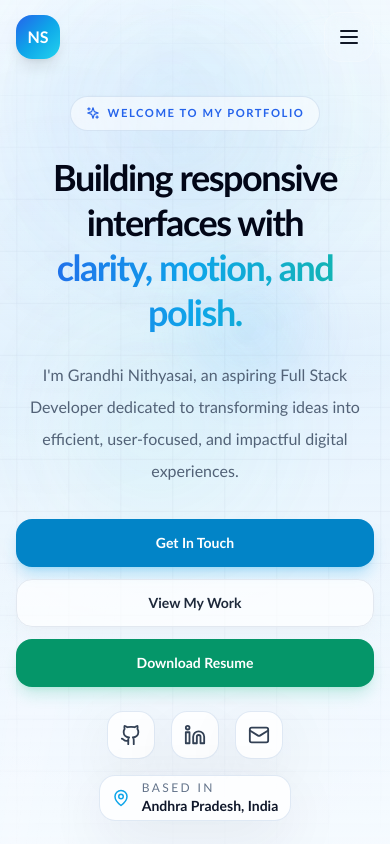
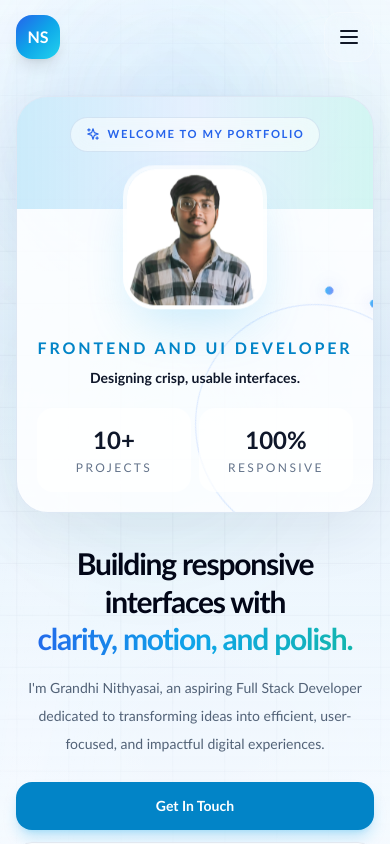
Before and after one commit to nithyasai05/Portfolio, a React (Vite) app: page / in a window 390 px wide. Shown: the top 844 px of the page. Built offline with nearby package versions, Linux system fonts and the light colour scheme.

Commit message:
Polish hero mobile responsiveness

```diff
--- a/src/components/Hero.jsx
+++ b/src/components/Hero.jsx
@@ -1,5 +1,5 @@
 import React, { useState } from "react";
-import { Github, Linkedin, Mail, ArrowDown, X, Download, Sparkles, MapPin, Briefcase } from "lucide-react";
+import { Github, Linkedin, Mail, ArrowDown, X, Download, Sparkles, MapPin } from "lucide-react";
 import Reveal from './Reveal';
 
 const Hero = () => {
@@ -36,30 +36,26 @@ const Hero = () => {
       className="scroll-mt-24 bg-transparent px-0 transition-colors duration-300"
     >
       <div className="section-shell mx-auto flex min-h-[calc(100svh-5rem)] w-full max-w-7xl box-border items-start px-4 pb-6 pt-24 sm:px-6 sm:pb-8 sm:pt-28 lg:items-center lg:px-8 lg:pb-4 mobile-tight">
-        <div className="hero-grid hero-stage w-full gap-8 lg:gap-10">
-          <Reveal className="w-full text-center lg:text-left" variant="left">
-            <span className="section-kicker mb-6">
-              <Sparkles size={14} />
-              Welcome to My Portfolio
-            </span>
-            <h1 className="section-title text-4xl font-bold leading-tight text-slate-950 dark:text-white sm:text-5xl md:text-6xl xl:text-7xl">
+        <div className="hero-grid hero-stage w-full gap-6 sm:gap-8 lg:gap-10">
+          <Reveal className="order-2 mx-auto w-full max-w-2xl text-center lg:order-1 lg:mx-0 lg:max-w-none lg:text-left" variant="left">
+            <h1 className="section-title text-3xl font-bold leading-tight text-slate-950 dark:text-white sm:text-5xl md:text-6xl xl:text-7xl">
               Building responsive interfaces with
               <span className="block bg-gradient-to-r from-blue-600 via-sky-500 to-teal-500 bg-clip-text text-transparent">
                 clarity, motion, and polish.
               </span>
             </h1>
 
-            <p className="section-copy mt-6 max-w-2xl text-base leading-8 text-slate-600 dark:text-slate-300 sm:text-lg lg:mx-0 mx-auto">
+            <p className="section-copy mx-auto mt-4 max-w-xl text-sm leading-7 text-slate-600 dark:text-slate-300 sm:mt-6 sm:max-w-2xl sm:text-lg sm:leading-8 lg:mx-0">
               I'm Grandhi Nithyasai, an aspiring Full Stack Developer dedicated to transforming ideas into efficient, user-focused, and impactful digital experiences.
             </p>
-            <div className="mt-8 flex flex-col gap-3 sm:flex-row sm:flex-wrap sm:justify-center lg:justify-start">
+            <div className="mt-6 grid gap-3 sm:mt-8 sm:flex sm:flex-row sm:flex-wrap sm:justify-center lg:justify-start">
               <button
                 onClick={() =>
                   document.getElementById("contact")?.scrollIntoView({
                     behavior: "smooth",
                   })
                 }
-                className="inline-flex min-h-12 items-center justify-center rounded-2xl bg-sky-600 px-7 py-3 text-sm font-semibold text-white shadow-lg shadow-sky-500/25 transition-all duration-300 hover:-translate-y-1 hover:bg-sky-700"
+                className="inline-flex min-h-12 w-full items-center justify-center rounded-2xl bg-sky-600 px-6 py-3 text-sm font-semibold text-white shadow-lg shadow-sky-500/25 transition-all duration-300 hover:-translate-y-1 hover:bg-sky-700 sm:w-auto sm:px-7"
               >
                 Get In Touch
               </button>
@@ -70,20 +66,20 @@ const Hero = () => {
                     behavior: "smooth",
                   })
                 }
-                className="inline-flex min-h-12 items-center justify-center rounded-2xl border border-slate-200 bg-white/70 px-7 py-3 text-sm font-semibold text-slate-800 shadow-lg shadow-slate-200/30 transition-all duration-300 hover:-translate-y-1 hover:bg-white dark:border-slate-700 dark:bg-slate-900/70 dark:text-white dark:shadow-black/20 dark:hover:bg-slate-900"
+                className="inline-flex min-h-12 w-full items-center justify-center rounded-2xl border border-slate-200 bg-white/70 px-6 py-3 text-sm font-semibold text-slate-800 shadow-lg shadow-slate-200/30 transition-all duration-300 hover:-translate-y-1 hover:bg-white dark:border-slate-700 dark:bg-slate-900/70 dark:text-white dark:shadow-black/20 dark:hover:bg-slate-900 sm:w-auto sm:px-7"
               >
                 View My Work
               </button>
 
               <button
                 onClick={downloadResume}
-                className="inline-flex min-h-12 items-center justify-center rounded-2xl bg-emerald-600 px-7 py-3 text-sm font-semibold text-white shadow-lg shadow-emerald-500/20 transition-all duration-300 hover:-translate-y-1 hover:bg-emerald-700"
+                className="inline-flex min-h-12 w-full items-center justify-center rounded-2xl bg-emerald-600 px-6 py-3 text-sm font-semibold text-white shadow-lg shadow-emerald-500/20 transition-all duration-300 hover:-translate-y-1 hover:bg-emerald-700 sm:w-auto sm:px-7"
               >
                 Download Resume
               </button>
             </div>
 
-            <div className="mt-6 flex flex-wrap justify-center gap-4 lg:justify-start">
+            <div className="mt-5 flex flex-wrap justify-center gap-3 sm:mt-6 sm:gap-4 lg:justify-start">
               <a
                 href="https://github.com/nithyasai05"
                 target="_blank"
@@ -108,7 +104,7 @@ const Hero = () => {
               >
                 <Mail size={22} />
               </a>
-              <div className="glass-card flex items-center gap-3 rounded-2xl px-3 py-1 text-left">
+              <div className="glass-card flex w-full max-w-[15rem] items-center justify-center gap-3 rounded-2xl px-3 py-2 text-left sm:w-auto sm:max-w-none sm:justify-start sm:py-1">
                 <MapPin className="text-sky-500" size={18} />
                 <div>
                   <p className="text-xs uppercase tracking-[0.2em] text-slate-500 dark:text-slate-400">Based In</p>
@@ -119,40 +115,44 @@ const Hero = () => {
 
             <button
               onClick={scrollToAbout}
-              className="mt-8 inline-flex items-center gap-2 text-sm font-semibold text-slate-500 transition-colors hover:text-sky-600 dark:text-slate-400 dark:hover:text-sky-300"
+              className="mt-6 inline-flex items-center justify-center gap-2 text-sm font-semibold text-slate-500 transition-colors hover:text-sky-600 dark:text-slate-400 dark:hover:text-sky-300 sm:mt-8 lg:justify-start"
             >
               Explore portfolio
               <ArrowDown size={18} className="animate-bounce" />
             </button>
           </Reveal>
 
-          <Reveal className="w-full lg:max-w-xl lg:justify-self-end" variant="right" delay={140}>
-            <div className="glass-card relative overflow-hidden rounded-[2rem] p-6 sm:p-8">
+          <Reveal className="order-1 mx-auto w-full max-w-sm lg:order-2 lg:mx-0 lg:max-w-xl lg:justify-self-end" variant="right" delay={140}>
+            <div className="glass-card relative overflow-hidden rounded-[2rem] p-5 sm:p-8">
               <div className="hero-orbit"></div>
               <div className="hero-orbit hero-orbit--inner"></div>
               <div className="absolute inset-x-0 top-0 h-28 bg-gradient-to-r from-sky-500/20 via-blue-500/10 to-teal-400/20" />
               <div className="relative flex flex-col items-center text-center">
+                <span className="section-kicker mb-5 sm:mb-6">
+                  <Sparkles size={14} />
+                  Welcome to My Portfolio
+                </span>
                 <div className="relative group cursor-pointer" onClick={() => setShowDownloadModal(true)}>
                   <img
                     src="/Portfolio/latest.jpg"
                     alt="Profile"
-                    className="animate-float-gentle h-40 w-40 rounded-[2rem] object-cover border-4 border-white/70 shadow-2xl shadow-sky-500/20 transition-transform duration-300 group-hover:scale-[1.03] sm:h-48 sm:w-48 dark:border-slate-700"
+                    className="animate-float-gentle h-36 w-36 rounded-[2rem] object-cover border-4 border-white/70 shadow-2xl shadow-sky-500/20 transition-transform duration-300 group-hover:scale-[1.03] sm:h-48 sm:w-48 dark:border-slate-700"
                   />
                   <div className="absolute inset-0 flex items-center justify-center rounded-[2rem] bg-slate-950/45 opacity-0 transition-opacity duration-300 group-hover:opacity-100">
                     <Download className="h-6 w-6 text-white" />
                   </div>
                 </div>
 
-                <div className="mt-6">
-                  <p className="text-xl font-bold uppercase tracking-[0.2em] text-sky-600 dark:text-sky-300">
+                <div className="mt-5 sm:mt-6">
+                  <p className="text-base font-bold uppercase tracking-[0.18em] text-sky-600 dark:text-sky-300 sm:text-xl sm:tracking-[0.2em]">
                     Frontend and UI Developer
                   </p>
-                  <p className="mt-3 text-sm font-bold text-slate-900 dark:text-white sm:text-xl">
+                  <p className="mt-2 text-sm font-bold text-slate-900 dark:text-white sm:mt-3 sm:text-xl">
                     Designing crisp, usable interfaces.
                   </p>
                 </div>
 
-                <div className="mt-6 grid w-full gap-3 sm:grid-cols-2">
+                <div className="mt-5 grid w-full grid-cols-2 gap-2 sm:mt-6 sm:gap-3">
                   <div className="rounded-2xl bg-white/70 p-4 dark:bg-slate-900/70">
                     <p className="text-2xl font-bold text-slate-900 dark:text-white">10+</p>
                     <p className="mt-1 text-xs uppercase tracking-[0.2em] text-slate-500 dark:text-slate-400">Projects</p>
```
